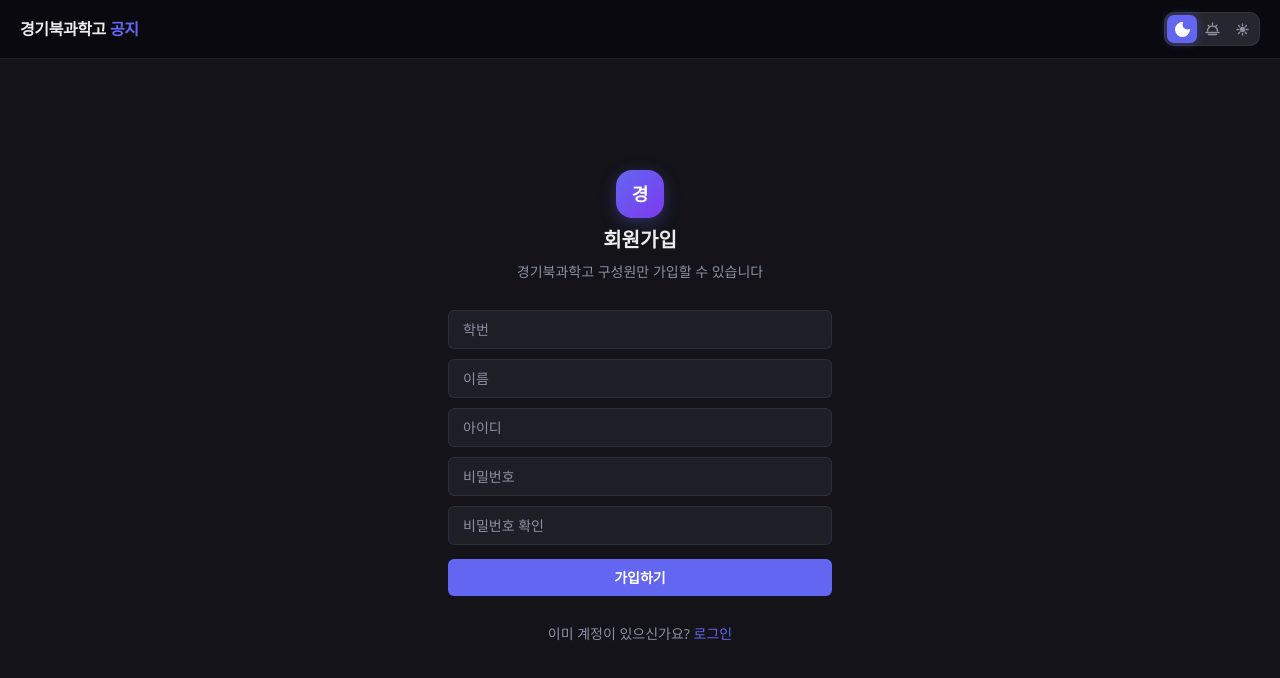
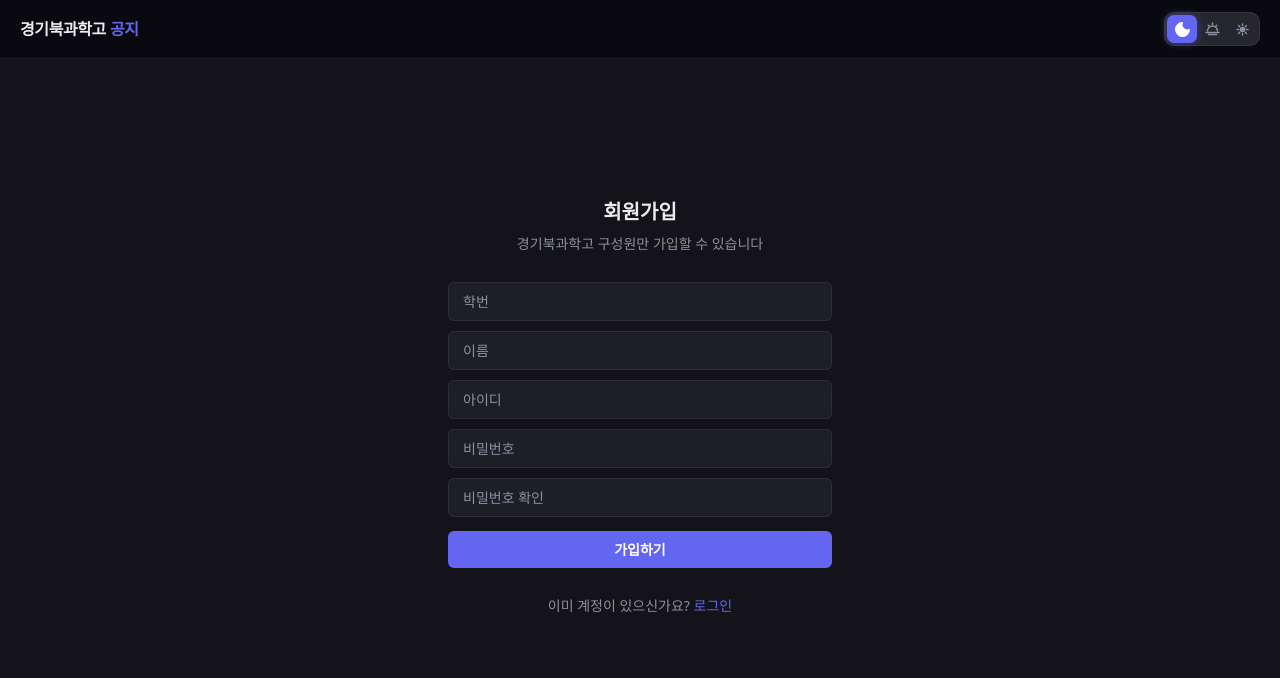
Before and after one commit to totmath/gbs-notice, a Next.js app: page /signup in a window 1280 px wide. Shown: the top 678 px of the page. Built offline with nearby package versions, Linux system fonts and the light colour scheme; no server answers.

Commit message:
fix: 회원가입 페이지 경 로고 제거

```diff
--- a/app/signup/page.tsx
+++ b/app/signup/page.tsx
@@ -61,15 +61,6 @@ export default function SignupPage() {
       <div className="w-full max-w-sm space-y-7">
         {/* 상단 로고 영역 */}
         <div className="text-center space-y-2">
-          <div
-            className="inline-flex items-center justify-center w-12 h-12 rounded-2xl text-white font-black text-lg mx-auto"
-            style={{
-              background: "linear-gradient(135deg, #6366f1 0%, #7c3aed 100%)",
-              boxShadow: "0 4px 16px rgba(99, 102, 241, 0.35)",
-            }}
-          >
-            경
-          </div>
           <h1
             className="text-xl font-bold"
             style={{ color: "var(--foreground)" }}
```
